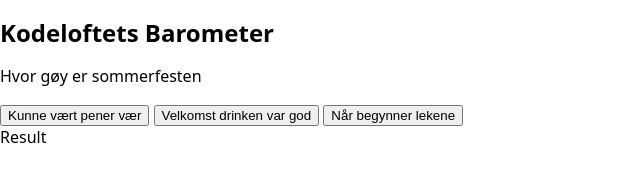
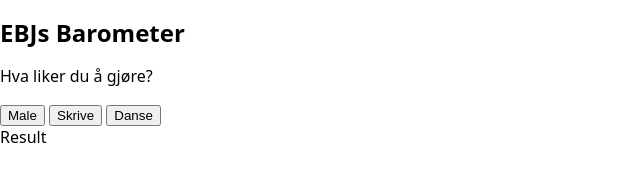
Before and after one commit to EvyBettina/EBJ-barometer, a website: page index.html in a window 1280 px wide. Shown: the whole page, without its empty margins (0-640 px from the left). Drawn offline with Linux system fonts and the light colour scheme.

Commit message:
changed barometer and choices

```diff
--- a/index.html
+++ b/index.html
@@ -8,14 +8,14 @@
     <script type="module" src="index.js"></script>
   </head>
   <body>
-    <h1>Kodeloftets Barometer</h1>
+    <h1>EBJs Barometer</h1>
 
-    <p>Hvor gøy er sommerfesten</p>
+    <p>Hva liker du å gjøre?</p>
 
     <div>
-      <button id="button-a">Kunne vært pener vær</button>
-      <button id="button-b">Velkomst drinken var god</button>
-      <button id="button-c">Når begynner lekene</button>
+      <button id="button-a">Male</button>
+      <button id="button-b">Skrive</button>
+      <button id="button-c">Danse</button>
     </div>
 
     <a id="result-link">Result</a>
```
